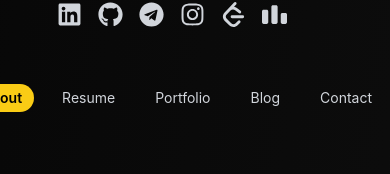
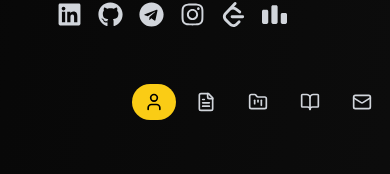
Before and after one commit to Lib1221/Liben_Adugna, a React (Vite) app: page / in a window 390 px wide. Shown: the part 488-662 px from the top of the page. Built offline with nearby package versions, Linux system fonts and the light colour scheme.

Commit message:
setup mobile app navbar

```diff
--- a/src/components/Navbar.tsx
+++ b/src/components/Navbar.tsx
@@ -1,4 +1,11 @@
 import React from "react";
+import {
+  User,
+  FileText,
+  FolderKanban,
+  BookOpen,
+  Mail,
+} from "lucide-react"; // ✅ clean icon set
 
 interface NavbarProps {
   selected: string;
@@ -6,23 +13,34 @@ interface NavbarProps {
 }
 
 const Navbar: React.FC<NavbarProps> = ({ selected, setSelected }) => {
-  const items = ["About", "Resume", "Portfolio", "Blog", "Contact"];
+  const items = [
+    { label: "About", icon: <User size={20} /> },
+    { label: "Resume", icon: <FileText size={20} /> },
+    { label: "Portfolio", icon: <FolderKanban size={20} /> },
+    { label: "Blog", icon: <BookOpen size={20} /> },
+    { label: "Contact", icon: <Mail size={20} /> },
+  ];
 
   return (
     <nav className="flex justify-end mb-6">
-      <ul className="flex gap-4 items-center">
-        {items.map((it) => {
-          const isSelected = selected === it;
+      <ul className="flex gap-2 sm:gap-4 items-center">
+        {items.map((item) => {
+          const isSelected = selected === item.label;
           return (
             <li
-              key={it}
-              className={`
-                text-sm cursor-pointer px-3 py-1 rounded-full duration-300
-                ${isSelected ? "bg-yellow-400 text-black font-semibold" : "text-gray-300 hover:bg-yellow-400 hover:text-black"}
+              key={item.label}
+              onClick={() => setSelected(item.label)}
+              className={`cursor-pointer flex items-center justify-center px-3 py-2 rounded-full duration-300
+                ${
+                  isSelected
+                    ? "bg-yellow-400 text-black font-semibold"
+                    : "text-gray-300 hover:bg-yellow-400 hover:text-black"
+                }
               `}
-              onClick={() => setSelected(it)}
             >
-              {it}
+              {/* 📱 Show icon on small screens, 🖥️ text on larger */}
+              <span className="sm:hidden">{item.icon}</span>
+              <span className="hidden sm:inline text-sm">{item.label}</span>
             </li>
           );
         })}
```
